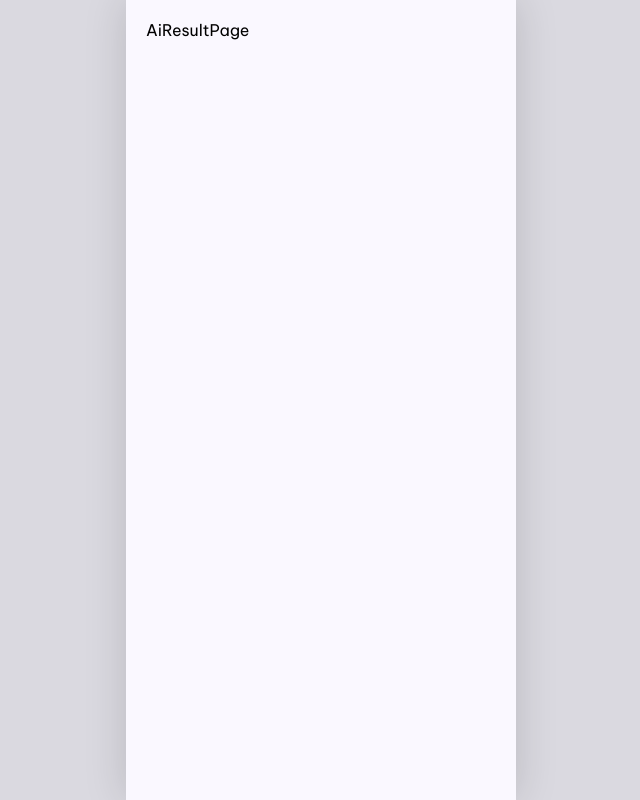
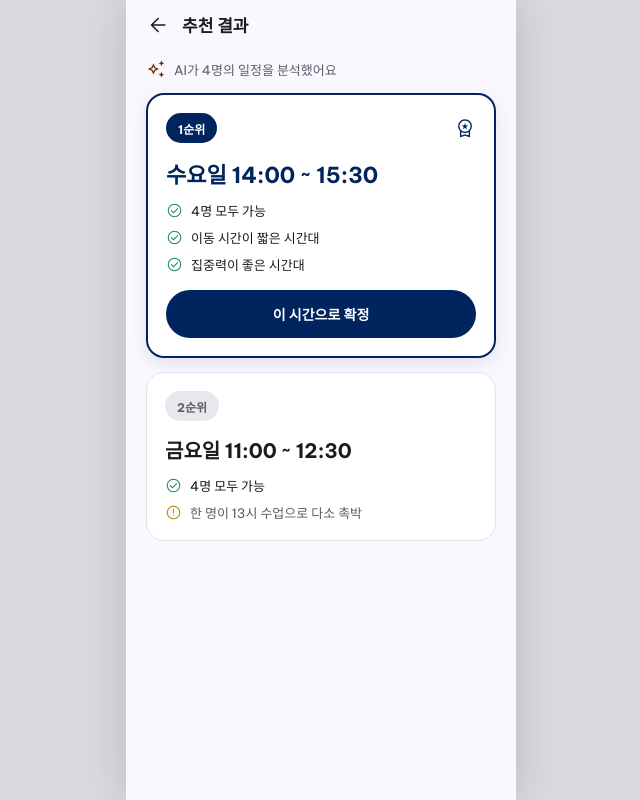
Before and after one commit to KimHands/SCH-Meet, a React (Vite) app in the folder frontend/: page /recommendations in a window 1280 px wide. Shown: the whole page, without its empty margins (319-959 px from the left). Built offline with nearby package versions, Linux system fonts and the light colour scheme.

Commit message:
AI 추천 결과 화면

```diff
--- a/frontend/src/pages/AiResultPage.jsx
+++ b/frontend/src/pages/AiResultPage.jsx
@@ -1,4 +1,114 @@
-// TODO: AiResultPage 구현 예정
+import { useNavigate } from 'react-router-dom';
+import { colors } from '../styles/theme';
+import AppBar from '../components/AppBar';
+import Button from '../components/Button';
+import Icon from '../components/Icon';
+
+const RANK1_REASONS = [
+  { icon: 'check_circle', color: colors.success,  text: '4명 모두 가능' },
+  { icon: 'check_circle', color: colors.success,  text: '이동 시간이 짧은 시간대' },
+  { icon: 'check_circle', color: colors.success,  text: '집중력이 좋은 시간대' },
+];
+
+const RANK2_REASONS = [
+  { icon: 'check_circle', color: colors.success,   text: '4명 모두 가능' },
+  { icon: 'error',        color: colors.warning,   text: '한 명이 13시 수업으로 다소 촉박', sub: true },
+];
+
 export default function AiResultPage() {
-  return <div style={{ padding: 20, fontFamily: 'Be Vietnam Pro, sans-serif' }}>AiResultPage</div>;
+  const navigate = useNavigate();
+
+  return (
+    <div style={{ height: '100vh', backgroundColor: colors.surface, display: 'flex', flexDirection: 'column' }}>
+
+      {/* 상단 앱바 */}
+      <AppBar title="추천 결과" />
+
+      {/* 스크롤 영역 */}
+      <div style={{ flex: 1, overflowY: 'auto', padding: '14px 20px 18px' }}>
+
+        {/* AI 분석 안내 */}
+        <div style={{ display: 'flex', alignItems: 'center', gap: 8 }}>
+          <Icon name="auto_awesome" size={20} color={colors.tertiaryContainer} />
+          <span style={{ fontSize: 13, color: colors.secondary }}>AI가 4명의 일정을 분석했어요</span>
+        </div>
+
+        {/* 1순위 카드 */}
+        <div style={{
+          marginTop: 14,
+          backgroundColor: '#fff',
+          border: `2px solid ${colors.primary}`,
+          borderRadius: 18,
+          padding: 18,
+          boxShadow: '0px 6px 18px rgba(0,25,69,0.10)',
+        }}>
+          <div style={{ display: 'flex', alignItems: 'center', justifyContent: 'space-between' }}>
+            <div style={{
+              backgroundColor: colors.primary,
+              paddingTop: 5, paddingBottom: 5,
+              paddingLeft: 12, paddingRight: 12,
+              borderRadius: 99,
+            }}>
+              <span style={{ fontSize: 12, fontWeight: '700', color: '#fff' }}>1순위</span>
+            </div>
+            <Icon name="workspace_premium" size={22} color={colors.primary} />
+          </div>
+
+          <p style={{ marginTop: 14, fontSize: 22, fontWeight: '700', color: colors.primary }}>
+            수요일 14:00 ~ 15:30
+          </p>
+
+          <div style={{ marginTop: 12, display: 'flex', flexDirection: 'column', gap: 8 }}>
+            {RANK1_REASONS.map((r) => (
+              <div key={r.text} style={{ display: 'flex', alignItems: 'center', gap: 8 }}>
+                <Icon name={r.icon} size={17} color={r.color} />
+                <span style={{ fontSize: 13, color: colors.onSurface }}>{r.text}</span>
+              </div>
+            ))}
+          </div>
+
+          <Button
+            label="이 시간으로 확정"
+            onClick={() => navigate('/confirmed')}
+            height={48} fontSize={14}
+            style={{ width: '100%', marginTop: 16 }}
+          />
+        </div>
+
+        {/* 2순위 카드 */}
+        <div style={{
+          marginTop: 14,
+          backgroundColor: '#fff',
+          border: `1px solid ${colors.surfaceContainerHighest}`,
+          borderRadius: 18,
+          padding: 18,
+        }}>
+          <div style={{
+            alignSelf: 'flex-start',
+            display: 'inline-block',
+            backgroundColor: colors.surfaceContainerHigh,
+            paddingTop: 5, paddingBottom: 5,
+            paddingLeft: 12, paddingRight: 12,
+            borderRadius: 99,
+          }}>
+            <span style={{ fontSize: 12, fontWeight: '700', color: colors.secondary }}>2순위</span>
+          </div>
+
+          <p style={{ marginTop: 14, fontSize: 20, fontWeight: '700', color: colors.onSurface }}>
+            금요일 11:00 ~ 12:30
+          </p>
+
+          <div style={{ marginTop: 12, display: 'flex', flexDirection: 'column', gap: 8 }}>
+            {RANK2_REASONS.map((r) => (
+              <div key={r.text} style={{ display: 'flex', alignItems: 'center', gap: 8 }}>
+                <Icon name={r.icon} size={17} color={r.color} />
+                <span style={{ fontSize: 13, color: r.sub ? colors.secondary : colors.onSurface }}>{r.text}</span>
+              </div>
+            ))}
+          </div>
+        </div>
+
+      </div>
+    </div>
+  );
 }
```
